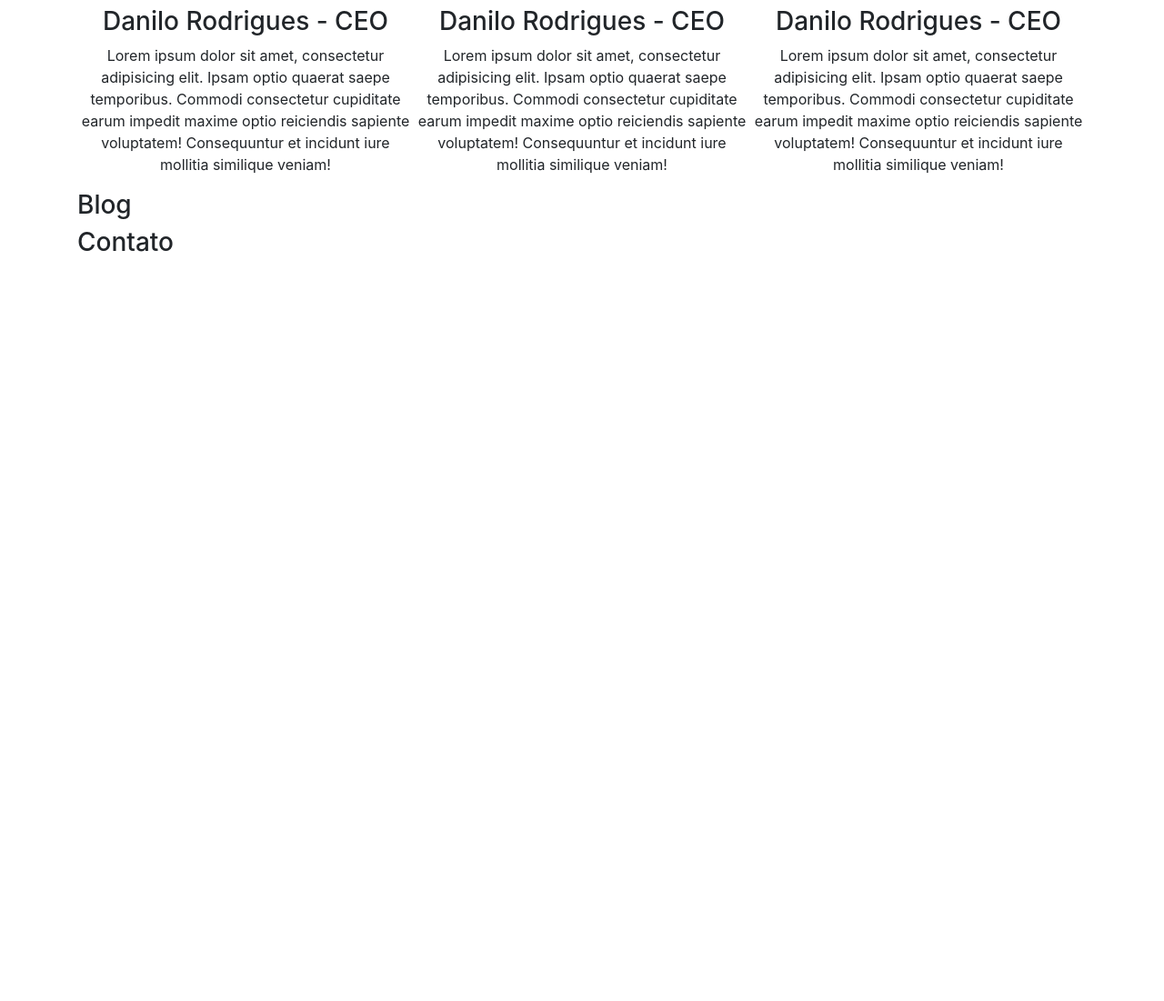
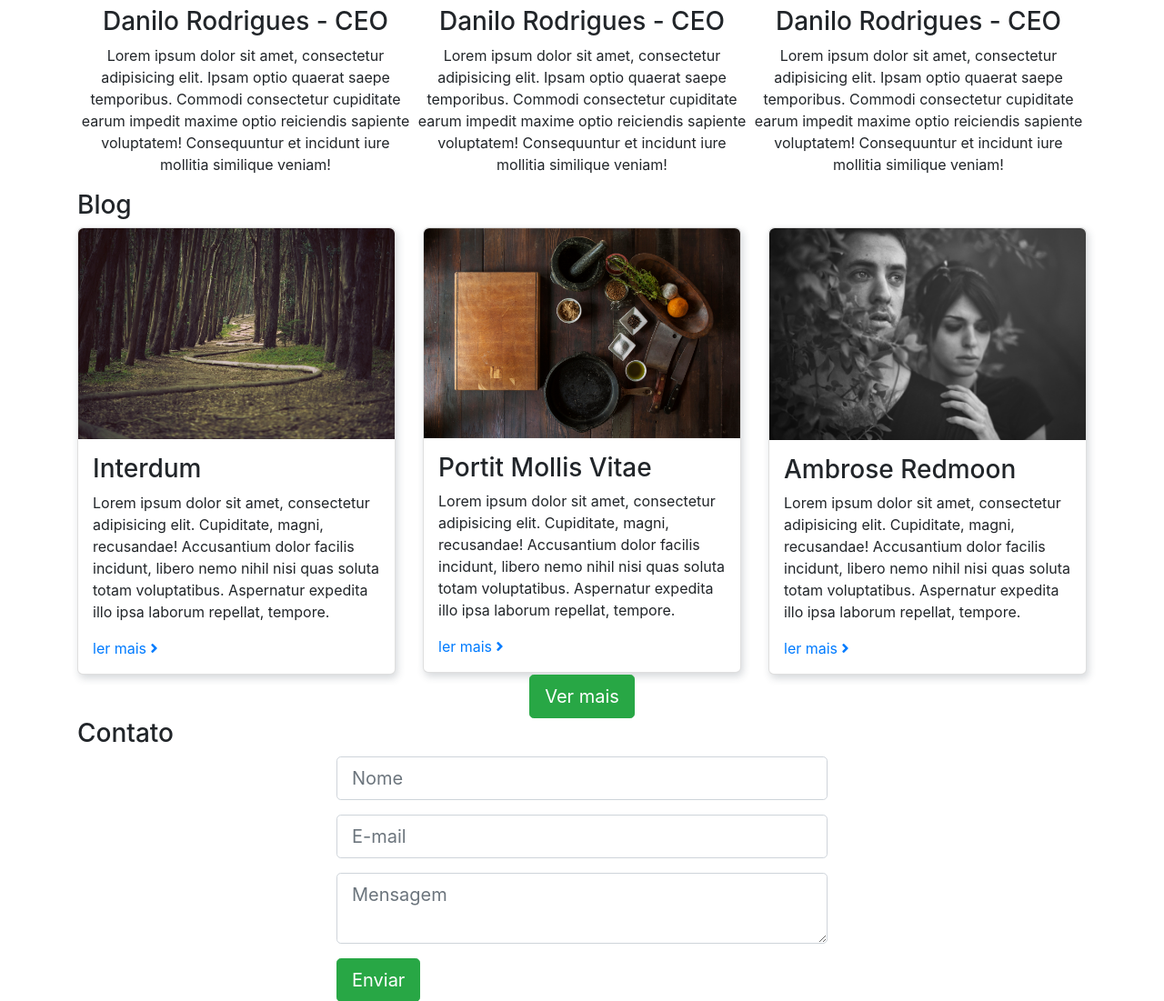
Before and after one commit to daniloroddrigues/webpyfast, a Django app: page / in a window 1280 px wide. Shown: the part 1360-2461 px from the top of the page at 91% size. Before the commit the page ends 1637 px from the top, so only its background shows below. Run offline with Django 3.2, Linux system fonts and the light colour scheme; some libraries are stand-ins or nearby versions.

Commit message:
Blog, Contato e Footer

```diff
--- a/webpyfast/core/static/css/main.css
+++ b/webpyfast/core/static/css/main.css
@@ -0,0 +1,46 @@
+/**
+ * ============================================================================
+ * SECTION BLOG
+ * ============================================================================
+ */
+
+img {
+    max-width: 100%;
+}
+
+.card {
+    -webkit-border-radius: .375rem;
+    -moz-border-radius: .375rem;
+    border-radius: .375rem;
+    -webkit-box-shadow: 2px 4px 8px 0 rgba(46, 61, 73, .2);
+    -moz-box-shadow: 2px 4px 8px 0 rgba(46, 61, 73, .2);
+    box-shadow: 2px 4px 8px 0 rgba(46, 61, 73, .2);
+    -webkit-transition: all .3s ease;
+    -moz-transition: all .3s ease;
+    -ms-transition: all .3s ease;
+    -o-transition: all .3s ease;
+    transition: all .3s ease;
+}
+
+.card img {
+    border-top-left-radius: .375rem;
+    border-top-right-radius: .375rem;
+}
+
+.card:hover {
+    box-shadow: 5px 5px 25px 0 rgba(46, 61, 73, .2)
+}
+
+.card-content {
+    padding: 1rem;
+}
+
+#full-map iframe {
+
+}
+
+footer h2 {
+    font-family: 'Kaushan Script', 'Helvetica Neue', Helvetica, Arial, cursive;
+    color: #fed136;
+    font-size: 1.75em;
+}
--- a/webpyfast/core/templates/core/index.html
+++ b/webpyfast/core/templates/core/index.html
@@ -187,6 +187,57 @@
                 </div>
             </div><!-- ./row -->
 
+            <div class="row blog-list">
+
+                <div class="col-4">
+                    <div class="card">
+                        <img src="{% static 'img/blog/tumblr_mxrv8vRMbA1st5lhmo1_12802.jpg' %}">
+                        <div class="card-content">
+                            <h3>Interdum</h3>
+                            <p>Lorem ipsum dolor sit amet, consectetur adipisicing elit. Cupiditate, magni, recusandae!
+                                Accusantium dolor facilis incidunt, libero nemo nihil nisi quas soluta totam
+                                voluptatibus.
+                                Aspernatur expedita illo ipsa laborum repellat, tempore.</p>
+                            <a href="">ler mais <i class="fa fa-angle-right"></i></a>
+                        </div>
+                    </div>
+                </div>
+
+                <div class="col-4">
+                    <div class="card">
+                        <img src="{% static 'img/blog/tqable.jpg' %}">
+                        <div class="card-content">
+                            <h3>Portit Mollis Vitae</h3>
+                            <p>Lorem ipsum dolor sit amet, consectetur adipisicing elit. Cupiditate, magni, recusandae!
+                                Accusantium dolor facilis incidunt, libero nemo nihil nisi quas soluta totam
+                                voluptatibus.
+                                Aspernatur expedita illo ipsa laborum repellat, tempore.</p>
+                            <a href="">ler mais <i class="fa fa-angle-right"></i></a>
+                        </div>
+                    </div>
+                </div>
+
+                <div class="col-4">
+                    <div class="card">
+                        <img src="{% static 'img/blog/9038266281_b3372d13f2_h.jpg' %}">
+                        <div class="card-content">
+                            <h3>Ambrose Redmoon</h3>
+                            <p>Lorem ipsum dolor sit amet, consectetur adipisicing elit. Cupiditate, magni, recusandae!
+                                Accusantium dolor facilis incidunt, libero nemo nihil nisi quas soluta totam
+                                voluptatibus.
+                                Aspernatur expedita illo ipsa laborum repellat, tempore.</p>
+                            <a href="">ler mais <i class="fa fa-angle-right"></i></a>
+                        </div>
+                    </div>
+                </div>
+            </div>
+
+            <div class="row">
+                <div class="col text-center">
+                    <a href="" class="btn btn-success btn-lg" role="button">Ver mais</a>
+                </div>
+            </div>
+
         </div><!-- ./container -->
     </section><!-- #/blog -->
 
@@ -199,14 +250,49 @@
                 </div>
             </div><!-- ./row -->
 
+            <div class="row">
+                <div class="col"></div>
+                <div class="col-6">
+                    <form class="" action="" method="post">
+                        <div class="form-group">
+                            <input id="name" class="form-control form-control-lg" type="text" placeholder="Nome">
+                        </div>
+                        <div class="form-group">
+                            <input id="email" class="form-control form-control-lg" type="email" placeholder="E-mail">
+                        </div>
+                        <div class="form-group">
+                            <textarea id="name" class="form-control form-control-lg" placeholder="Mensagem"></textarea>
+                        </div>
+                        <button type="submit" class="btn btn-success btn-lg">Enviar</button>
+                    </form>
+                </div>
+                <div class="col"></div>
+            </div>
+
         </div><!-- ./container -->
     </section><!-- #/contact -->
+
+    <section id="full-map" class="embed-responsive embed-responsive-21by9">
+        <iframe class="embed-responsive-item"
+                src="https://www.google.com/maps/embed?pb=!1m14!1m8!1m3!1d15288.03763591321!2d-49.26112806633301!3d-16.67641260148489!3m2!1i1024!2i768!4f13.1!3m3!1m2!1s0x0%3A0x1a4b1265e6a4e602!2sPra%C3%A7a+Dr.+Pedro+Ludovico+Teixeira!5e0!3m2!1spt-BR!2sbr!4v1522115025229"
+                width="600" height="350" frameborder="0" style="border:0" allowfullscreen></iframe>
+    </section>
 
 </main>
 
 
 <footer>
+    <div class="container">
+        <div class="row">
 
+            <div class="col-5">
+                <h2>Start Bootstrap</h2>
+                <p><i class="fa fa-1x fa-"></i> (00) 00000-0000</p>
+                <p><i class="fa fa-1x fa-phone"></i> (00) 00000-0000</p>
+            </div>
+
+        </div>
+    </div>
 </footer>
 
 
```
Also changed, not shown: webpyfast/core/static/img/blog/9038266281_b3372d13f2_h.jpg (added), webpyfast/core/static/img/blog/tqable.jpg (added), webpyfast/core/static/img/blog/tumblr_mxrv8vRMbA1st5lhmo1_12802.jpg (added).
